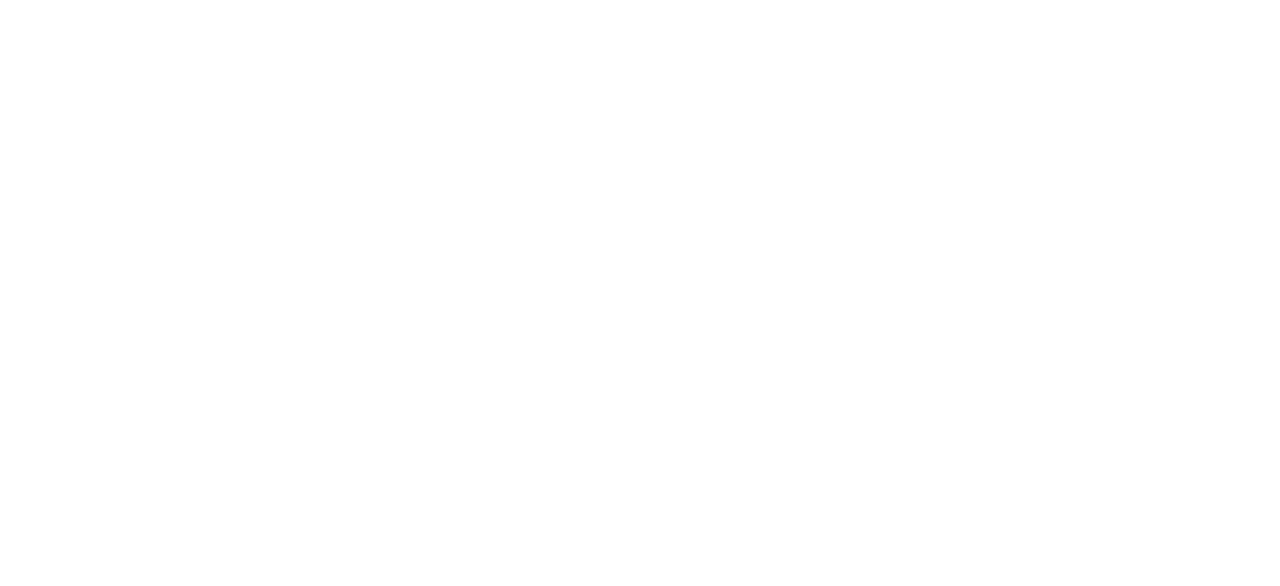
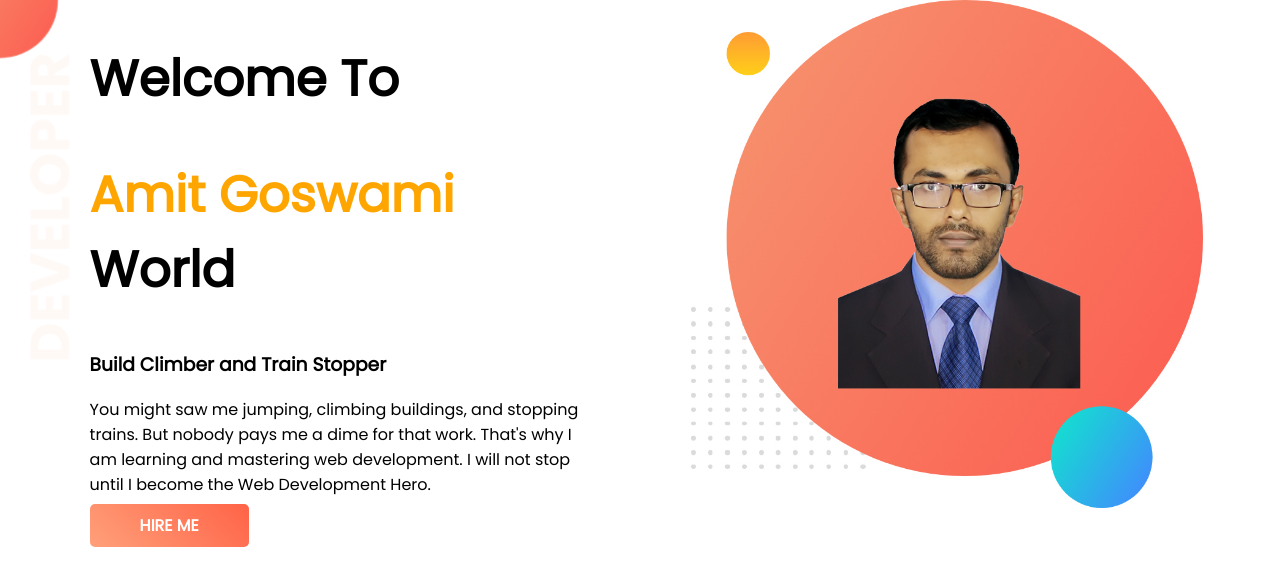
Before and after one commit to Amitgoswami23/Portfolio, a plain HTML site: page Portfolio/index.html in a window 1280 px wide. Drawn offline with Linux system fonts and the light colour scheme.

Commit message:
top bannar

```diff
--- a/Portfolio/index.html
+++ b/Portfolio/index.html
@@ -4,10 +4,24 @@
     <meta charset="UTF-8">
     <meta http-equiv="X-UA-Compatible" content="IE=edge">
     <meta name="viewport" content="width=device-width, initial-scale=1.0">
+    <link rel="preconnect" href="https://fonts.googleapis.com">
+    <link rel="preconnect" href="https://fonts.gstatic.com" crossorigin>
+    <link href="https://fonts.googleapis.com/css2?family=Poppins&display=swap" rel="stylesheet">
     <link rel="stylesheet" href="style.css" type="text/css">
     <title>Amit Kumar Goswami</title>
 </head>
 <body>
-
+   <section class="top-banner">
+    <div class="half-width">
+        <h1>Welcome To</h1>
+        <h1><span>Amit Goswami</span> World</h1>
+        <h3>Build Climber and Train Stopper</h3>
+        <p>You might saw me jumping, climbing buildings, and stopping trains. But nobody pays me a dime for that work. That's why I am learning and mastering web development. I will not stop until I become the Web Development Hero.</p>
+        <a class="HireMe-button" target="_blank" href="https://www.linkedin.com/company/programminghero/">HIRE ME</a>
+    </div>
+    <div class="half-width">
+        <img src="images/bg.jpg" alt="">
+    </div>
+   </section>
 </body>
 </html>
--- a/Portfolio/style.css
+++ b/Portfolio/style.css
@@ -0,0 +1,41 @@
+body{
+    margin: 0;
+    font-family: 'Poppins', sans-serif;
+}
+
+
+h1{
+    font-size:50px;
+}
+
+h1 span{
+    color: orange;
+}
+
+.HireMe-button{
+    text-decoration:none;
+    background: linear-gradient(45deg, lightsalmon, tomato);
+    border-radius: 5px;
+    padding: 10px 50px;
+    color: white;
+    font-weight: 700;
+}
+section{
+    display: flex;
+}
+
+.half-width{
+    width: 40%;
+    float: left;
+    margin-left: 5%;
+    padding-left: 2%;
+}
+
+.half-width img{
+    width: 100%;
+}
+
+.top-banner{
+    background-image: url("images/top-banner.png");
+    background-repeat: no-repeat;
+}
```
Also changed, not shown: Portfolio/images/01822769722.jpg (added), Portfolio/images/2.jpg (added), Portfolio/images/4-removebg-preview.png (added), Portfolio/images/7.jpg (added), Portfolio/images/bg.jpg (added), Portfolio/images/dream-bg.png (added), Portfolio/images/exp-bg.png (added), Portfolio/images/jhankar.png (added), Portfolio/images/jhankar2.png (added), Portfolio/images/my-bg.png (added), Portfolio/images/my-bg2.jpg (added), Portfolio/images/my-bg2.png (added), Portfolio/images/top-banner.png (added), 1 other file.
